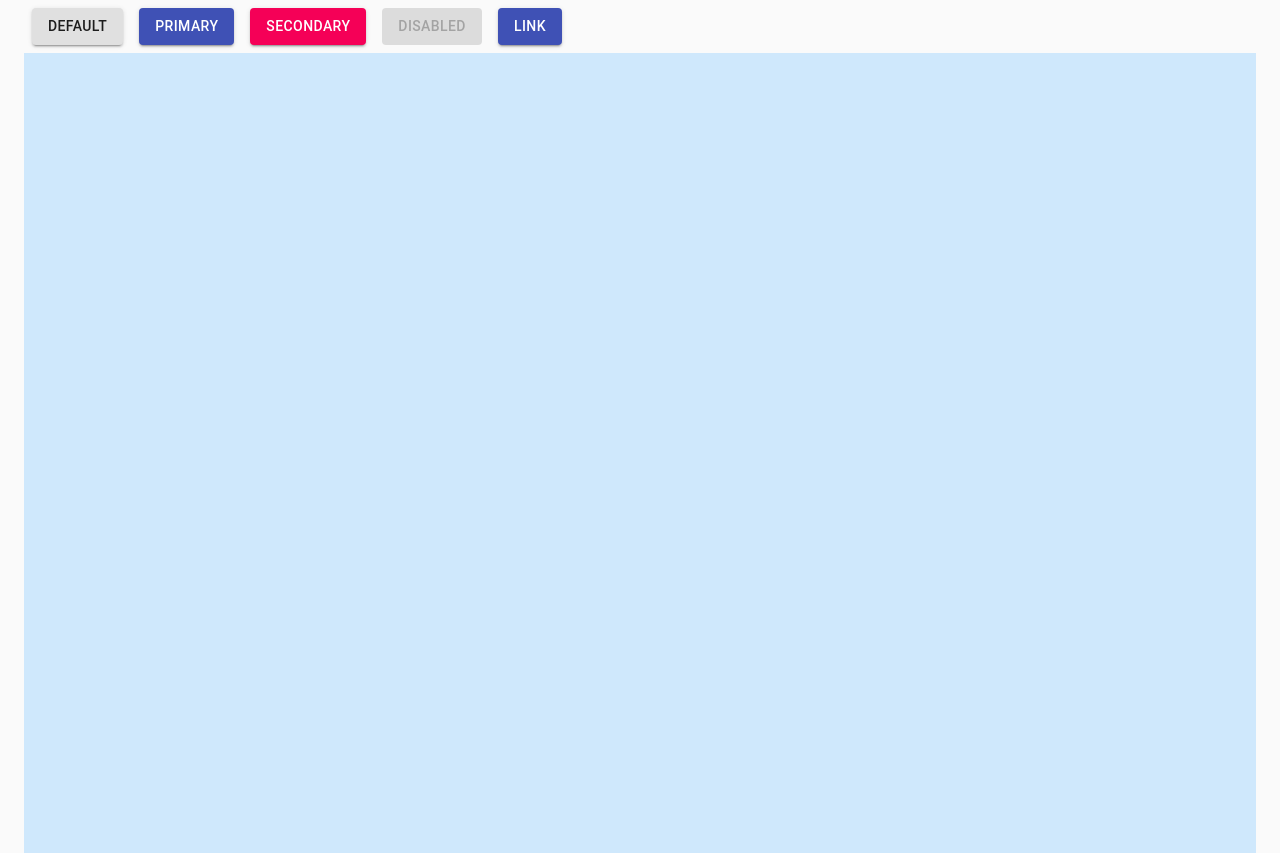
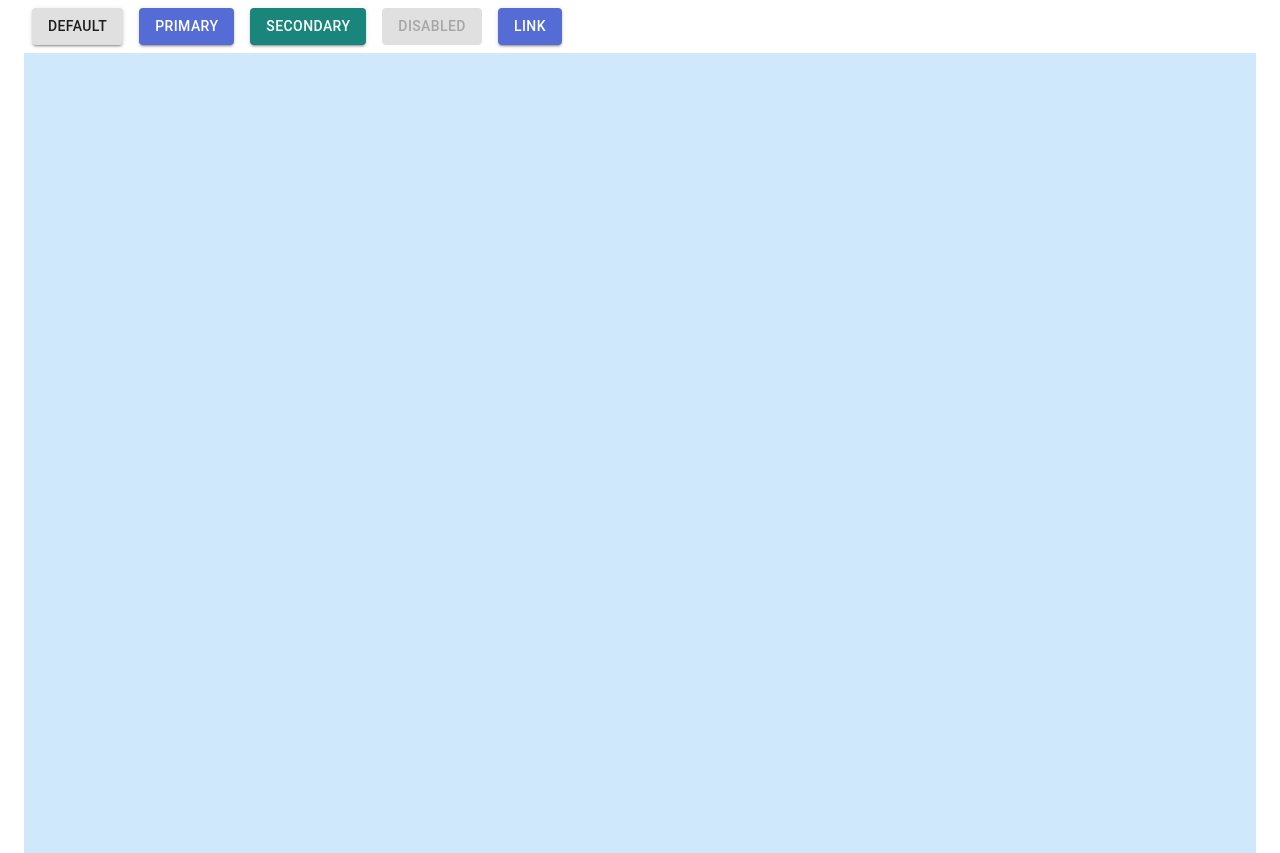
Before and after one commit to AlexZeDim/giphy_tags, a Next.js app: page / in a window 1280 px wide. Built offline with nearby package versions, Linux system fonts and the light colour scheme.

Commit message:
custom _App

```diff
--- /dev/null
+++ b/pages/_app.tsx
@@ -0,0 +1,37 @@
+import React from 'react';
+import PropTypes from 'prop-types';
+import Head from 'next/head';
+import { ThemeProvider } from '@material-ui/core/styles';
+import CssBaseline from '@material-ui/core/CssBaseline';
+import theme from '../src/theme';
+
+export default function MyApp(props) {
+    const { Component, pageProps } = props;
+
+    React.useEffect(() => {
+        // Remove the server-side injected CSS.
+        const jssStyles = document.querySelector('#jss-server-side');
+        if (jssStyles) {
+            jssStyles.parentElement.removeChild(jssStyles);
+        }
+    }, []);
+
+    return (
+        <React.Fragment>
+            <Head>
+                <title>My page</title>
+                <meta name="viewport" content="minimum-scale=1, initial-scale=1, width=device-width" />
+            </Head>
+            <ThemeProvider theme={theme}>
+                {/* CssBaseline kickstart an elegant, consistent, and simple baseline to build upon. */}
+                <CssBaseline />
+                <Component {...pageProps} />
+            </ThemeProvider>
+        </React.Fragment>
+    );
+}
+
+MyApp.propTypes = {
+    Component: PropTypes.elementType.isRequired,
+    pageProps: PropTypes.object.isRequired,
+};
--- /dev/null
+++ b/src/theme.ts
@@ -0,0 +1,22 @@
+import { createMuiTheme } from '@material-ui/core/styles';
+import { red } from '@material-ui/core/colors';
+
+// Create a theme instance.
+const theme = createMuiTheme({
+    palette: {
+        primary: {
+            main: '#556cd6',
+        },
+        secondary: {
+            main: '#19857b',
+        },
+        error: {
+            main: red.A400,
+        },
+        background: {
+            default: '#fff',
+        },
+    },
+});
+
+export default theme;
```
